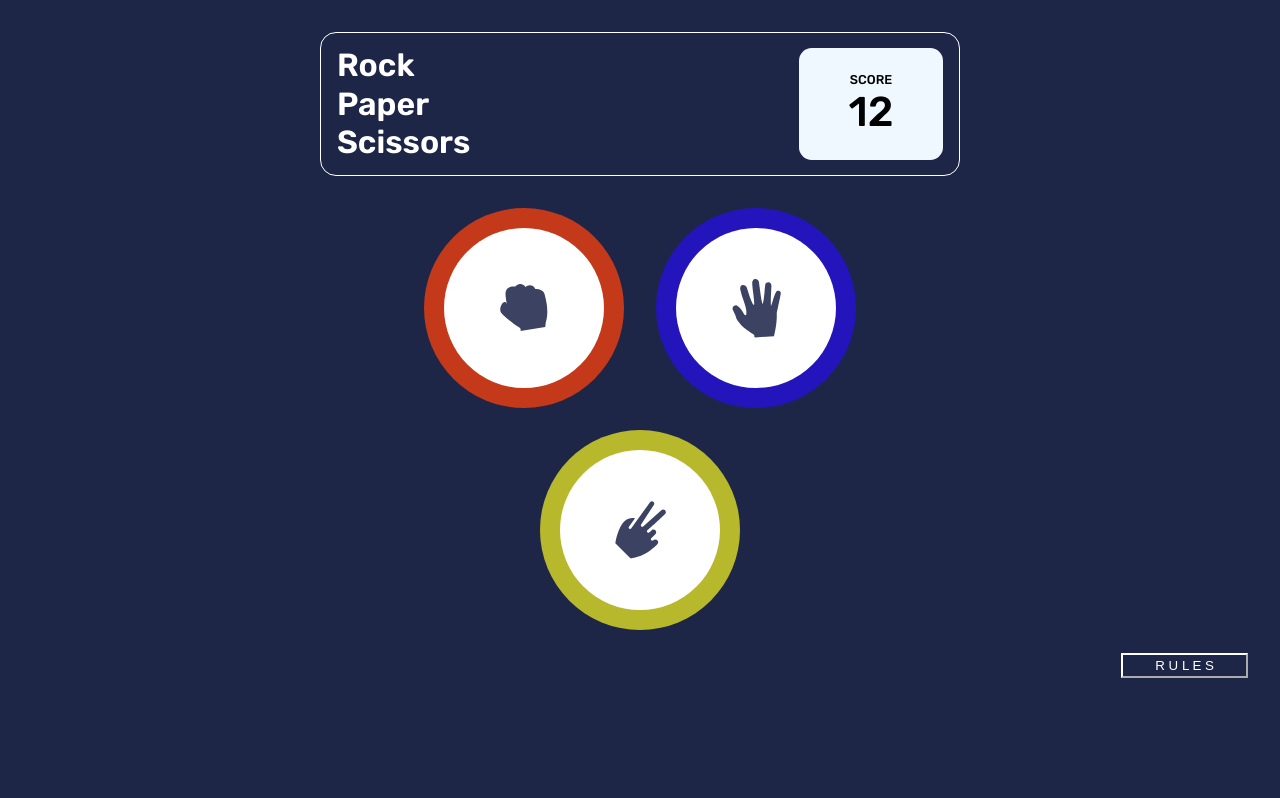
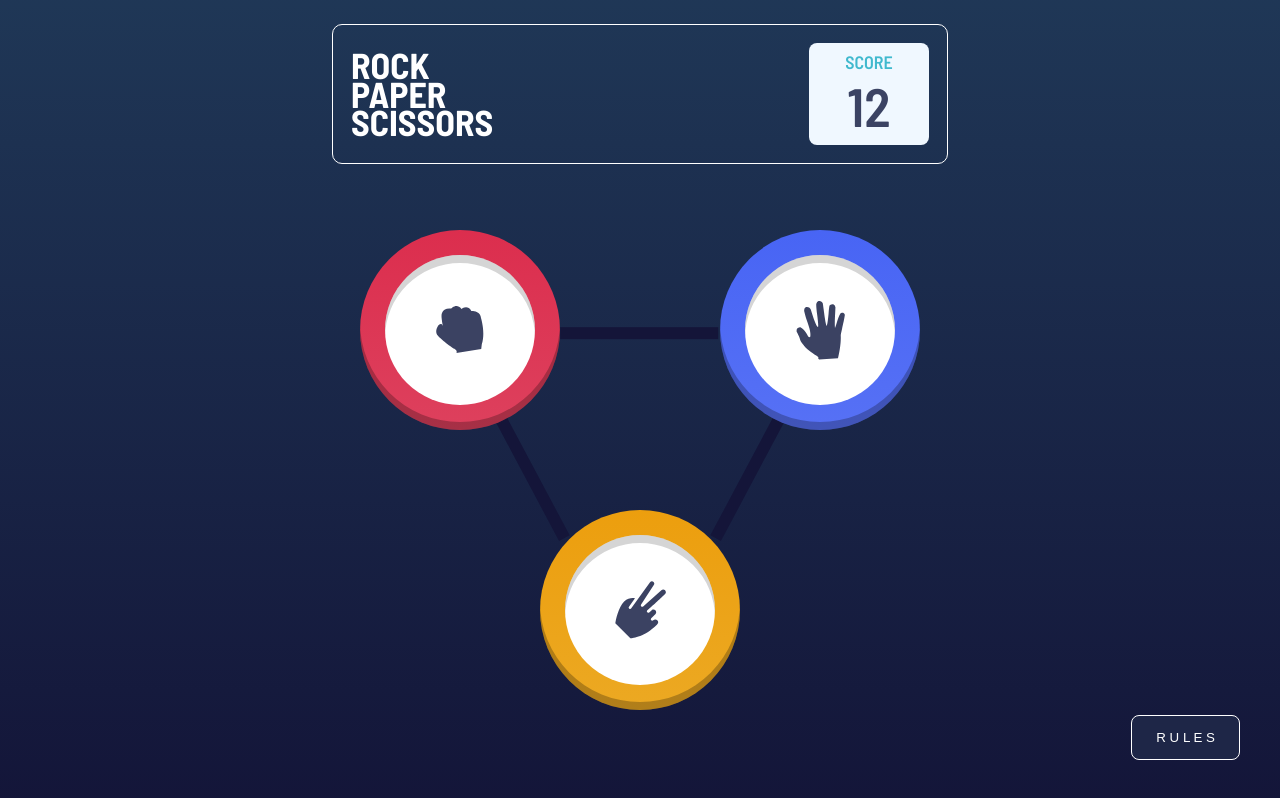
Before and after one commit to Rustamxon7/rock-paper-scissors, a plain HTML site: page index.html in a window 1280 px wide. Drawn offline with Linux system fonts and the light colour scheme.

Commit message:
Update styling

```diff
--- a/index.html
+++ b/index.html
@@ -6,8 +6,10 @@
     <meta name="viewport" content="width=device-width, initial-scale=1.0" />
     <link rel="preconnect" href="https://fonts.googleapis.com" />
     <link rel="preconnect" href="https://fonts.gstatic.com" crossorigin />
+    <link rel="preconnect" href="https://fonts.googleapis.com" />
+    <link rel="preconnect" href="https://fonts.gstatic.com" crossorigin />
     <link
-      href="https://fonts.googleapis.com/css2?family=EB+Garamond:wght@500;600&family=Poppins:wght@400;500;600&family=Rubik:wght@500;600&display=swap"
+      href="https://fonts.googleapis.com/css2?family=Barlow+Semi+Condensed:wght@600;700&display=swap"
       rel="stylesheet"
     />
     <link rel="stylesheet" href="style.css" />
@@ -42,18 +44,21 @@
                 <img src="images/icon-rock.svg" alt="rock" />
               </div>
             </div>
+            <span class="line"></span>
+            <span></span>
             <div class="border-color">
               <div class="weapon-slap">
                 <img src="images/icon-paper.svg" alt="paper" />
               </div>
             </div>
-          </div>
-        </div>
-      </div>
-      <div class="mini">
-        <div class="mini-container">
-          <div class="weapon-scissor">
-            <img src="images/icon-scissors.svg" alt="scissors" />
+            <span class="line1"></span>
+
+            <div class="scissor-color">
+              <div class="weapon-scissor">
+                <img src="images/icon-scissors.svg" alt="scissors" />
+              </div>
+            </div>
+            <span class="line3"></span>
           </div>
         </div>
       </div>
@@ -62,9 +67,9 @@
         <button class="btn-rules" type="button">R U L E S</button>
       </div>
 
-      <!-- Step 2
-      <div class="playground"> -->
-        <!-- Your side and AI side
+      <!-- Step 2 -->
+      <div class="playground hidden">
+        Your side and AI side
         <div class="side">
           <div class="side--header">
             <p class="side--header--text">YOU PICKED</p>
@@ -81,10 +86,10 @@
           <div class="side--body>
           <img src="images/icon-paper.svg" alt="paper" />
         </div>
-      </div>-->
+      </div>
 
       <!-- Step 3 -->
-      <!-- <div class="playground">
+      <div class="playground hidden">
         Your side and AI side
         <div class="side">
           <div class="side--header">
@@ -93,9 +98,9 @@
           <div class="side--body">
             <img src="images/icon-rock.svg" alt="rock" />
           </div>
-        </div> -->
+        </div>
 
-        <!-- You win or lose
+        You win or lose
         <div class="result">
           <p class="result--text">YOU WIN</p>
           <button class="play-again">PLAY AGAIN</button>
@@ -108,15 +113,14 @@
           <div class="side--body>
           <img src="images/icon-paper.svg" alt="paper" />
         </div>
-      </div> -->
+      </div>
 
-      <!-- Rules
       <button class="rules">RULES</button>
-    </div>-->
+    </div>
 
-    <!-- Rules
+    <!-- Rules -->
 
-    <div class="rules--container">
+    <div class="rules--container hidden">
       <div class="rules--content">
         <div class="rules--header">
           <h1>Rules</h1>
@@ -137,7 +141,7 @@
           </div>
         </div>
       </div>
-    </div> -->
+    </div>
 
     <script src="script.js"></script>
   </body>
--- a/style.css
+++ b/style.css
@@ -5,54 +5,76 @@
 }
 
 body {
-    background-color: rgb(30, 38, 71);
-    font-family: 'Poppins', sans-serif;
-font-family: 'Rubik', sans-serif
+  background: linear-gradient(
+    180deg,
+    hsl(214, 47%, 23%) 0%,
+    hsl(237, 49%, 15%) 100%
+  );
+
+  height: 100vh;
+
+  font-family: 'Barlow Semi Condensed', sans-serif;
+}
+
+html {
+  font-size: 62.5%;
+}
+
+.hidden {
+  display: none;
+}
+
+.dashboard {
+  height: 100%;
 }
 
 .header {
   display: flex;
   align-items: center;
   justify-content: center;
-    padding: 2rem 0;
+  padding: 2.4rem;
+  margin-bottom: 4.2rem;
 }
 
 .header--container {
   display: flex;
   align-items: center;
   justify-content: space-between;
-    width: 100%;
   gap: 15rem;
-   padding: 1rem;
+  padding: 1.8rem;
   width: 50%;
-    height: 9rem;
-    border: 0.2px solid white;
+  height: 14rem;
+  border: 1.8px solid white;
   border-radius: 1rem;
 }
 
 .title {
-    line-height: 2.4rem;
+  line-height: 0.8;
+  font-size: 1.8rem;
   color: #ffff;
+  text-transform: uppercase;
 }
 
 .score--board {
-    width: 9rem;
-    height: 7rem;
+  width: 12rem;
+  height: 100%;
   background-color: aliceblue;
   display: flex;
   align-items: center;
   justify-content: center;
   flex-direction: column;
   border-radius: 0.8rem;
-
+  padding: 1.4rem;
 }
 
 .score {
-    font-size: 0.8rem;
+  color: hsl(189, 59%, 53%);
+  font-size: 1.8rem;
 }
 
 .score--number {
-    font-size: 2.6rem;
+  color: hsl(229, 25%, 31%);
+  font-size: 5.4rem;
 }
 
 .playground--special {
@@ -71,28 +93,53 @@ justify-content: center;
   display: flex;
   align-items: center;
   justify-content: center;
-    width: 100%;
-    gap: 2rem;
+  width: 80%;
+  gap: 8rem;
+  flex-wrap: wrap;
+  position: relative;
 }
 
-.weapon-punch {
+.line {
+  position: absolute;
+  top: 38%;
+  left: 65%;
+  rotate: 28deg;
+  width: 1.2rem;
+  height: 28%;
+  background-color: hsl(237, 49%, 15%);
+}
+
+.line1 {
+  position: absolute;
+  top: 38%;
+  right: 65%;
+  rotate: -28deg;
+  width: 1.2rem;
+  height: 28%;
+  background-color: hsl(237, 49%, 15%);
+}
+
+.line3 {
+  position: absolute;
+  top: 5%;
+  left: 49%;
+  rotate: 90deg;
+  width: 1.2rem;
+  height: 33%;
+  background-color: hsl(237, 49%, 15%);
+}
+
+.weapon-slap,
+.weapon-punch,
+.weapon-scissor {
   border-radius: 50%;
   background-color: #ffff;
-width: 10rem;
-height: 10rem;
+  width: 15rem;
+  height: 15rem;
   display: flex;
   align-items: center;
   justify-content: center;
-}
-
-.weapon-slap {
-    border-radius: 50%;
-    background-color: #ffff;
-width: 10rem;
-height: 10rem;
-display: flex;
-align-items: center;
-justify-content: center;
+  box-shadow: inset 0 0.8rem 0 0 rgba(90, 90, 90, 0.25);
 }
 
 .mini {
@@ -102,57 +149,65 @@ justify-content: center;
   padding: 1.4rem 0;
 }
 
-.mini-container{
+.scissor-color {
   display: flex;
   align-items: center;
   justify-content: center;
-    background-color: rgb(184, 184, 45);
-width: 12.5rem;
-height: 12.5rem;
+  background-image: linear-gradient(hsl(39, 89%, 49%), hsl(40, 84%, 53%));
+  width: 20rem;
+  height: 20rem;
   border-radius: 50%;
-}
-
-.weapon-scissor {
-    background-color:#ffff;
-width: 10rem;
-height: 10rem;
-display: flex;
-align-items: center;
-justify-content: center;
-border-radius: 50%;
+  box-shadow: inset 0 -0.8rem 0 0 rgba(0, 0, 0, 0.25);
+  z-index: 1;
 }
 
 .border-color {
   display: flex;
   align-items: center;
   justify-content: center;
-    width: 12.5rem;
-height: 12.5rem;
-background-color: rgb(35, 21, 187);
+  width: 20rem;
+  height: 20rem;
+  background-image: linear-gradient(hsl(230, 89%, 62%), hsl(230, 89%, 65%));
   border-radius: 50%;
+  box-shadow: inset 0 -0.8rem 0 0 rgba(0, 0, 0, 0.25);
+  z-index: 1;
 }
 
 .punch-color {
   display: flex;
   align-items: center;
   justify-content: center;
-    width: 12.5rem;
-height: 12.5rem;
-background-color: rgb(196, 57, 26);
+  width: 20rem;
+  height: 20rem;
+  background-image: linear-gradient(hsl(349, 71%, 52%), hsl(349, 70%, 56%));
   border-radius: 50%;
+  box-shadow: inset 0 -0.8rem 0 0 rgba(0, 0, 0, 0.25);
+  z-index: 1;
+}
+
+.scissor-color:hover,
+.border-color:hover,
+.punch-color:hover {
+  cursor: pointer;
+  scale: 1.05;
+  transition: all 0.3s ease-in-out;
 }
 
 .rules {
-    width: 100%;
   display: flex;
   align-items: center;
   justify-content: end;
   padding: 0 2rem;
+  /* palce to bottom */
+  position: absolute;
+  bottom: 4rem;
+  right: 2rem;
 }
 
 .btn-rules {
   background-color: rgb(30, 38, 71);
   color: #ffff;
-    padding: 0.2rem 2rem;
-    border-color: #ffff;
+  padding: 1.4rem 2.4rem;
+  border: #ffff 1px solid;
+  border-radius: 0.8rem;
 }
```
Also changed, not shown: 1 other file. Lines whose indentation alone changed are shown as unchanged.
